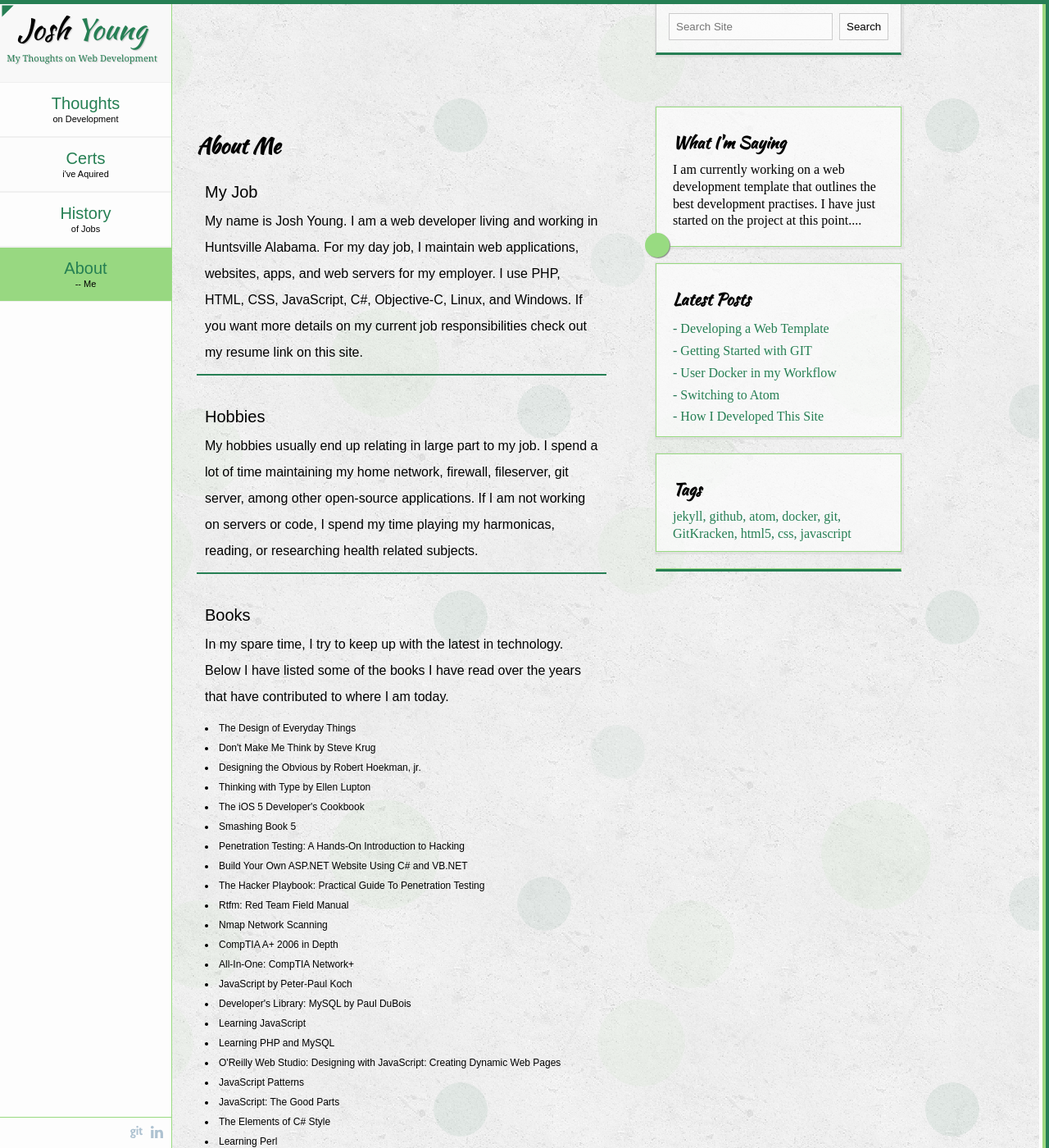
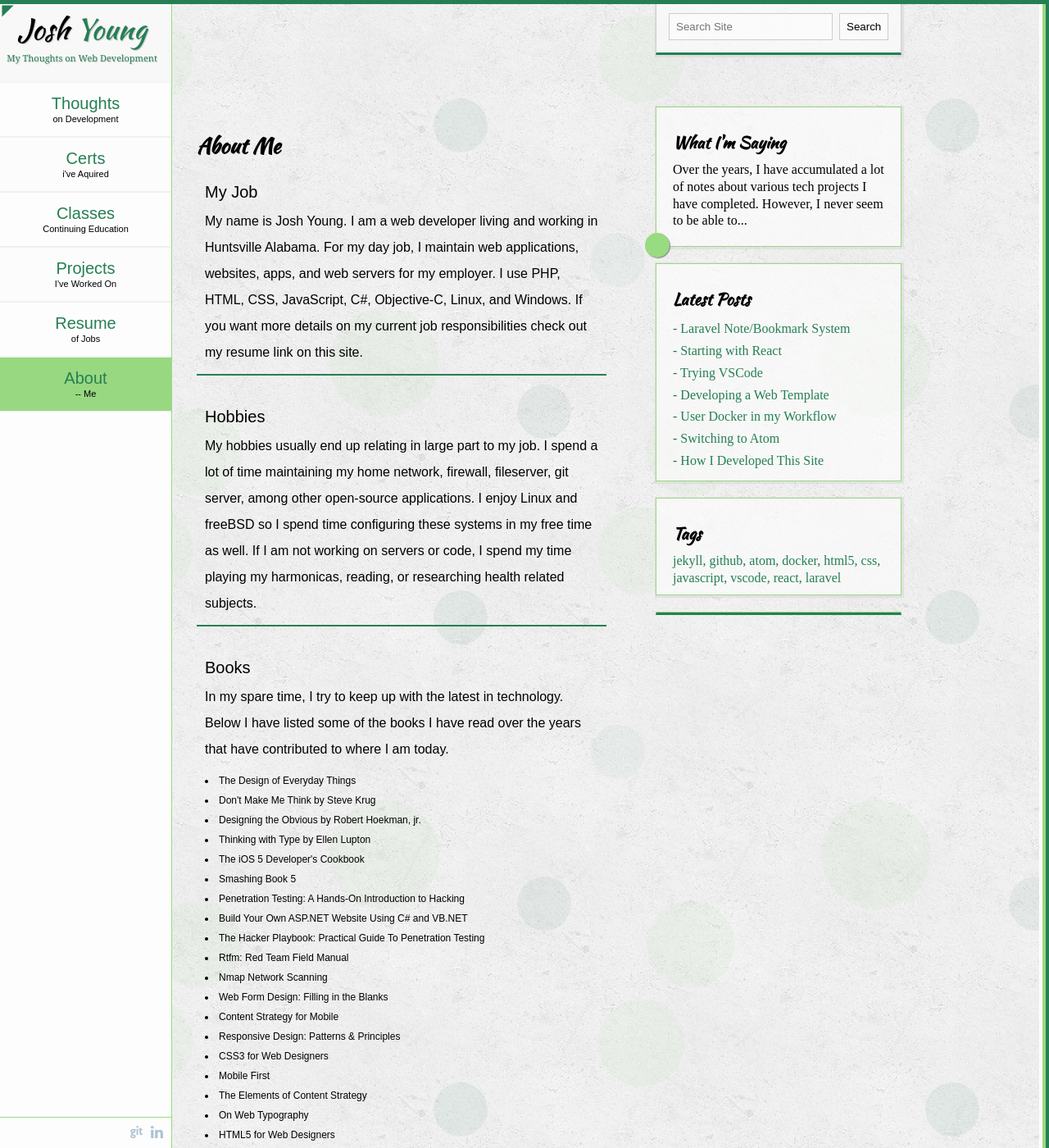
Before and after one commit to coder745/josh_website, a Jekyll site: the page built from about.md, in a window 1280 px wide and 1400 px high. Shown: the whole window at 82% size. Built offline with Jekyll 4.4.1, drawn with Linux system fonts in a browser that asks for light colours.

Commit message:
Add navigation pages. Add blog posts. Add more books.

```diff
--- a/_data/nav.csv
+++ /dev/null
@@ -1,4 +0,0 @@
-name,name_lower
-Thoughts,thoughts
-Projects,projects
-Certs,certs
--- a/_includes/header.html
+++ b/_includes/header.html
@@ -61,7 +61,7 @@
                         <li>
                           <a {% if p.url == page.url %}class="active"{% endif %} href="{{ p.url }}">
                             {{ p.title }}
-                            {% if p.title == 'History' %}
+                            {% if p.title == 'Resume' %}
                                 <span>of Jobs</span>
                             {% endif %}
                             {% if p.title == 'Thoughts' %}
@@ -76,6 +76,9 @@
                             {% if p.title == 'Certs' %}
                                 <span>i've Aquired</span>
                             {% endif %}
+                            {% if p.title == 'Classes' %}
+                                <span>Continuing Education</span>
+                            {% endif %}
                           </a>
                         </li>
                         {% endif %}
@@ -85,7 +88,7 @@
             </nav>
             <ul class='social'>
                 <!-- <li><a class='twitter' href="#"></a></li> -->
-                <li><a class='linkedin' href="#"></a></li>
+                <li><a class='linkedin' href="https://www.linkedin.com/in/joshuayoung1"></a></li>
                 <li><a class='github' href="https://github.com/coder745"></a></li>
             </ul>
         </aside>
--- a/_posts/2016-04-20-getting-started-git.md
+++ /dev/null
@@ -1,8 +0,0 @@
----
-layout: portfolio_entry
-title: Getting Started with GIT
-excerpt_separator: <!--more-->
-tags: git GitKracken
----
-
-Before now, I have not really had must need for GIT because most of my projects were developed and maintained only by me. However, after some consideration, I decided that it would be benefitial to be able to launch new designs and maintenance projects within GIT branches. I also wanted to find a GUI git manager for my projects. It seems that GitKracken has a great interface and works on Window, Mac, and Linux.
--- /dev/null
+++ b/_posts/2017-01-09-starting-with-react.md
@@ -0,0 +1,8 @@
+---
+layout: portfolio_entry
+title: Starting with React
+excerpt_separator: <!--more-->
+tags: react
+---
+
+I have always loved JavaScript. In fact, it is probably my favorite language. On the surface it seems simple. Indeed, the basic syntax is easy for anyone to pick-up. However, upon investistigation it is a very complex and powerful language. For a while now, I have been trying out a few of the different JavaScript platforms. They all have there pluses and minuses, but it seems that React gives you the most flexibility to use other systems for the backend. After all, React is just a view. I have started taking Wes Bos's course on React and found it very helpful. I plan to integrate React into some of my existing and new projects at work.
--- /dev/null
+++ b/_posts/2017-04-12-laravel-notes.md
@@ -0,0 +1,8 @@
+---
+layout: portfolio_entry
+title: Laravel Note/Bookmark System
+excerpt_separator: <!--more-->
+tags: laravel
+---
+
+Over the years, I have accumulated a lot of notes about various tech projects I have completed. However, I never seem to be able to find a note when I need it. I also tend to bookmark a lot of helpful URLs according to subject area. It would be nice to have a system to tabulate all of the information, index it, and allow for searching. Since I have been unable to find a good open source tool to accomplish this, I have decided to build my own! I will be using Laravel for this project. Once I get it built, I will open source it and post it on GitHub to allow anyone else to use it if they like.
--- a/about.md
+++ b/about.md
@@ -15,7 +15,7 @@
 
     <article>
         <h3>Hobbies</h3>
-        <p>My hobbies usually end up relating in large part to my job. I spend a lot of time maintaining my home network, firewall, fileserver, git server, among other open-source applications. If I am not working on servers or code, I spend my time playing my harmonicas, reading, or researching health related subjects.</p>
+        <p>My hobbies usually end up relating in large part to my job. I spend a lot of time maintaining my home network, firewall, fileserver, git server, among other open-source applications. I enjoy Linux and freeBSD so I spend time configuring these systems in my free time as well. If I am not working on servers or code, I spend my time playing my harmonicas, reading, or researching health related subjects.</p>
     </article>
 
     <article>
@@ -33,6 +33,14 @@
             <li>The Hacker Playbook: Practical Guide To Penetration Testing</li>
             <li>Rtfm: Red Team Field Manual</li>
             <li>Nmap Network Scanning</li>
+            <li>Web Form Design: Filling in the Blanks</li>
+            <li>Content Strategy for Mobile</li>
+            <li>Responsive Design: Patterns & Principles</li>
+            <li>CSS3 for Web Designers</li>
+            <li>Mobile First</li>
+            <li>The Elements of Content Strategy</li>
+            <li>On Web Typography</li>
+            <li>HTML5 for Web Designers</li>
             <li>CompTIA A+ 2006 in Depth</li>
             <li>All-In-One: CompTIA Network+</li>
             <li>JavaScript by Peter-Paul Koch</li>
--- /dev/null
+++ b/classes.md
@@ -0,0 +1,34 @@
+---
+layout: defaults
+title: Classes
+permalink: /classes
+weight: 25
+---
+<section class='content'>
+<h2>Classes</h2>
+    <article>
+        <p>
+        In an effort to continually learn new technologies and stay abreast of existing technologies, I have found it helpful to take advantage of opportunities for continuing education. Below I have listed the classes both classroom and online that I have attended over the years.
+        Here is a list of the certifications that I have attained over the past few years.
+        <ul>
+            <li><a href='#linuxsteelpivot1'>Penetration Testing with Kali Linux</a></li>
+            <li><a href='#linuxsteelpivot1'>Linux 1</a></li>
+            <li><a href='#linuxsteelpivot1'>Linux 2</a></li>
+            <li><a href='#linuxsteelpivot1'>Linux 3</a></li>
+        </ul>
+        </p>
+    </article>
+
+    <article>
+        <h3>Penetration Testing with Kali Linux</h3>
+        <p>I took this class in preparation for their certification exam (OSCP). Unfortunately, I did not pass the exam attempt. However, the class time alone was extremely informative so I thought I would put this experience here.</p>
+        <a href='https://www.offensive-security.com/information-security-training/penetration-testing-training-kali-linux/'>About Class</a>
+    </article>
+
+    <article>
+        <h3>Linux Steel Pivot 1</h3>
+        <p>I took this class in preparation for their certification exam (OSCP). Unfortunately, I did not pass the exam attempt. However, the class time alone was extremely informative so I thought I would put this experience here.</p>
+        <a href='https://www.offensive-security.com/information-security-training/penetration-testing-training-kali-linux/'>About Class</a>
+    </article>
+
+</section>
```
Also changed, not shown: other parts of about.md (+1 -1 lines), _posts/2016-10-14-vs-code.md (added, +8 -0 lines), certs.md (+14 -18 lines), projects.md (added, +25 -0 lines), resume.md (+2 -2 lines), thoughts.md (+1 -1 lines), 2 other files.
